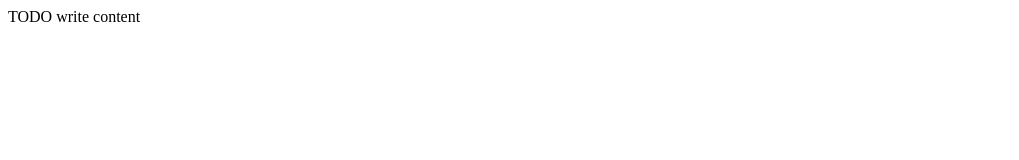
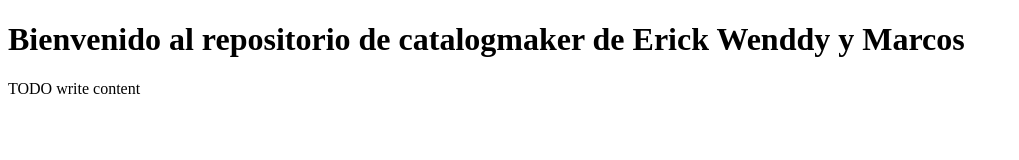
Before and after one commit to gordelio95/catalogmaker, a plain HTML site: page web/index.html in a window 1280 px wide. Shown: the whole page, without its empty margins (0-1019 px from the left). Drawn offline with Linux system fonts and the light colour scheme.

Commit message:
Repositorio para el proyecto de Ingenieria de Software. Catalogmaker

```diff
--- a/web/index.html
+++ b/web/index.html
@@ -11,6 +11,7 @@ and open the template in the editor.
         <meta name="viewport" content="width=device-width, initial-scale=1.0">
     </head>
     <body>
+        <h1>Bienvenido al repositorio de catalogmaker de Erick Wenddy y Marcos</h1>
         <div>TODO write content</div>
     </body>
 </html>
```
